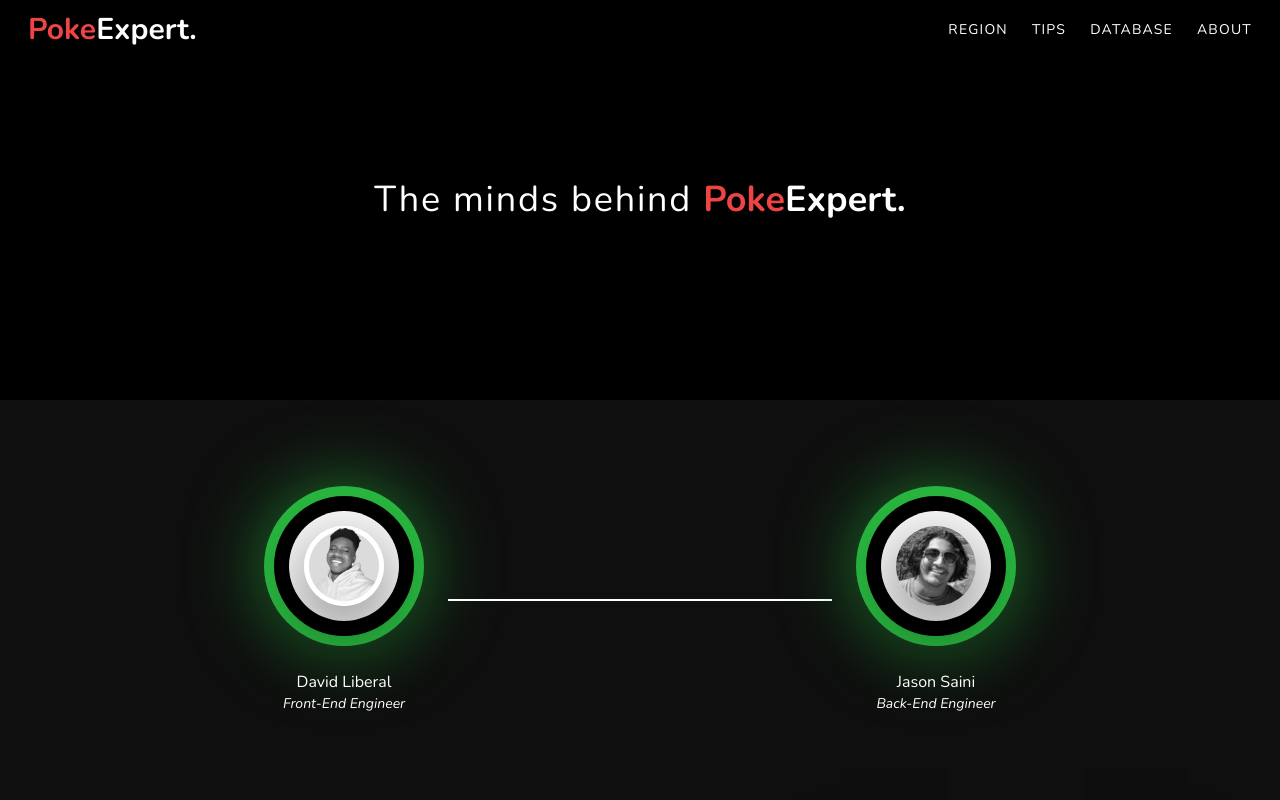
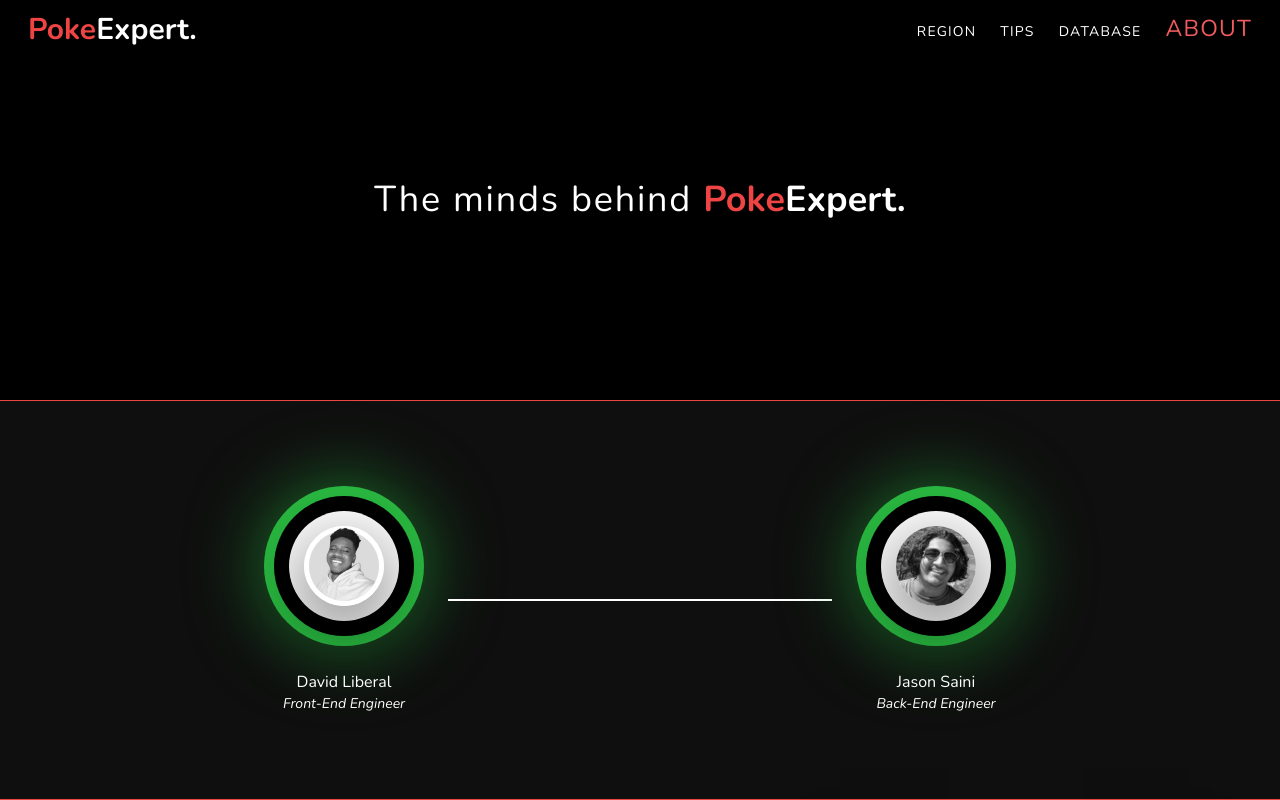
Before and after one commit to davidliberal0/poke-expert-react, a React (Create React App) app: page /about in a window 1280 px wide. Shown: the top 800 px of the page. Built offline with nearby package versions, Linux system fonts and the light colour scheme.

Commit message:
add border to team section and add active navbar links

```diff
--- a/src/components/css/teamsection.css
+++ b/src/components/css/teamsection.css
@@ -1,3 +1,5 @@
 .team-section {
   height: 50vh;
+  border-top: 1px solid #ef4444;
+  border-bottom: 1px solid #ef4444;
 }
--- a/src/components/navbar/Navbar.jsx
+++ b/src/components/navbar/Navbar.jsx
@@ -1,17 +1,17 @@
 import React from "react";
-import { Link } from "react-router-dom";
+import { NavLink } from "react-router-dom";
 import "../css/navbar.css";
 
-function Nabar() {
+const Navbar = () => {
   return (
     <nav className="long-nav bg-black fixed w-full">
       <div className="ml-4 mr-4">
         <div className="sm:flex justify-between">
-          <Link to="/" className="p-3">
+          <NavLink to="/" className="p-3">
             <h1 className="text-3xl text-white font-bold">
               <span className="text-red-500">Poke</span>Expert.
             </h1>
-          </Link>
+          </NavLink>
           <ul className="text-white sm:self-center border-t sm:border-none nav-links text-sm">
             <li className="sm:inline-block" id="link-un">
               <a href="#" className="p-3">
@@ -24,20 +24,39 @@ function Nabar() {
               </a>
             </li>
             <li className="sm:inline-block">
-              <Link to="/database" className="p-3" id="link-selected">
+              <NavLink
+                to="/database"
+                className="p-3"
+                id="link-selected"
+                style={({ isActive }) => {
+                  return {
+                    fontSize: isActive ? "23px" : "",
+                    color: isActive ? "#f15b5e" : "",
+                  };
+                }}
+              >
                 database
-              </Link>
+              </NavLink>
             </li>
             <li className="sm:inline-block" id="link-un">
-              <Link to="/about" className="p-3">
+              <NavLink
+                to="/about"
+                className="p-3"
+                style={({ isActive }) => {
+                  return {
+                    fontSize: isActive ? "23px" : "",
+                    color: isActive ? "#f15b5e" : "",
+                  };
+                }}
+              >
                 About
-              </Link>
+              </NavLink>
             </li>
           </ul>
         </div>
       </div>
     </nav>
   );
-}
+};
 
-export default Nabar;
+export default Navbar;
```
